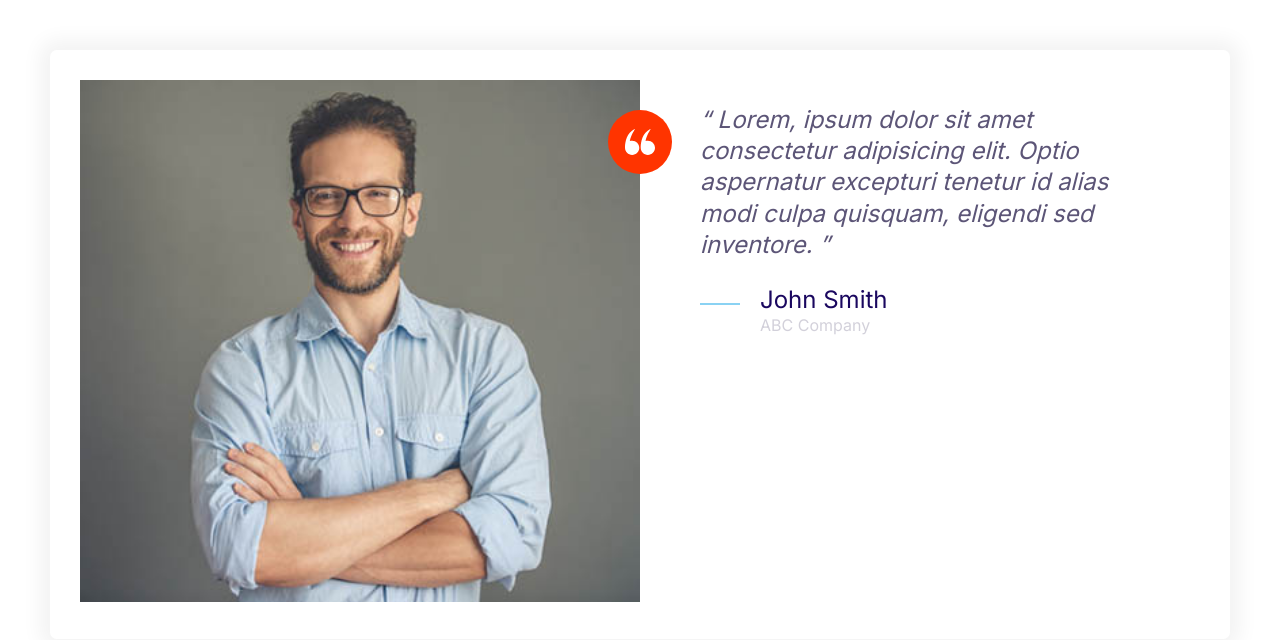
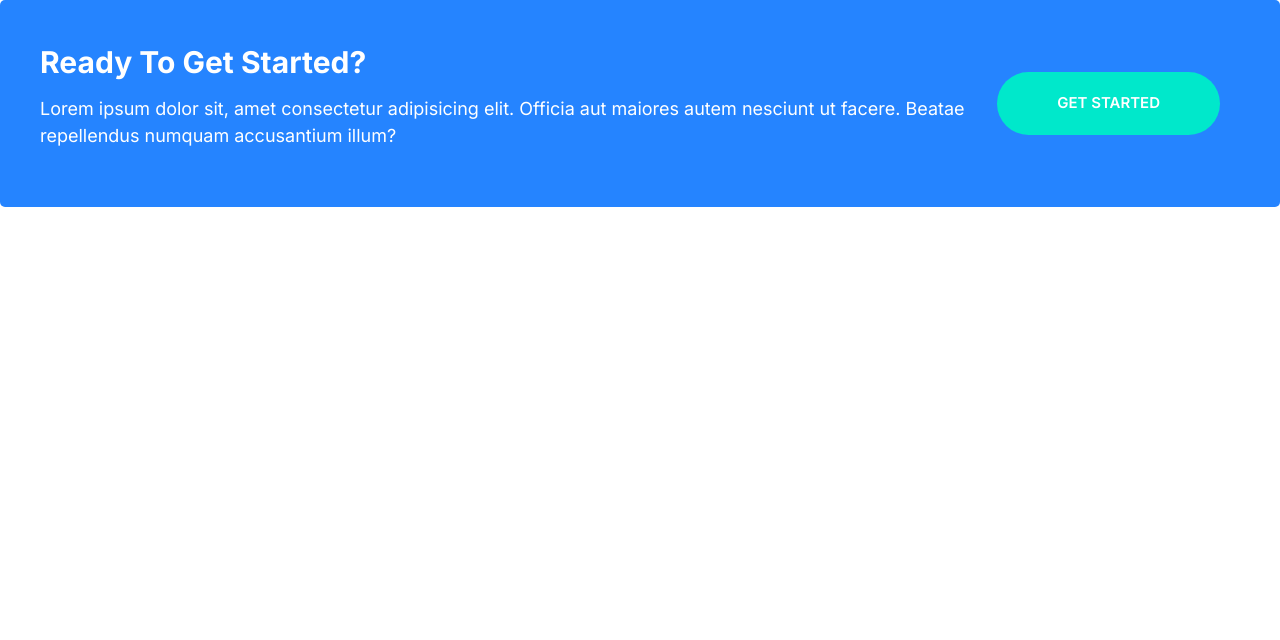
Before and after one commit to JamieNewson/mywebsitemoshify, a plain HTML site: page index.html in a window 1280 px wide. Drawn offline with Linux system fonts and the light colour scheme.

Commit message:
Build callout element.

```diff
--- a/css/styles.css
+++ b/css/styles.css
@@ -236,6 +236,11 @@ a {
 .btn--outline:hover {
   background: var(--color-heading);
   color: #fff;
+}
+
+.btn--stretched {
+  padding-left: 6rem;
+  padding-right: 6rem;
 }
 
 .btn--block {
@@ -492,3 +497,42 @@ a {
     margin-left: 6rem;
   }
 }
+
+/* Callouts */
+.callout {
+  padding: 4rem;
+  border-radius: 5px;
+}
+
+.callout__content {
+  text-align: center;
+}
+
+.callout--primary {
+  background: var(--color-primary);
+  color: white;
+}
+
+.callout__heading {
+  color: #fff;
+  margin-top: 0;
+  font-size: 3rem;
+}
+
+.callout .btn {
+  justify-self: center;
+  align-self: center;
+}
+
+@media screen and (min-width: 768px) {
+  .callout .grid--1x2 {
+    grid-template-columns: 1fr auto;
+  }
+  .callout__content {
+    text-align: left;
+  }
+  .callout .btn {
+    justify-self: start;
+    margin: 0 2rem;
+  }
+}
--- a/index.html
+++ b/index.html
@@ -13,37 +13,18 @@
     <link rel="stylesheet" href="css/normalize.css" />
     <link rel="stylesheet" href="css/styles.css" />
   </head>
-  <body style="padding: 5rem">
-    <div class="card testimonial">
+  <body>
+    <div class="callout callout--primary">
       <div class="grid grid--1x2">
-        <div class="testimonial__image">
-          <img src="images/testimonial.jpg" alt="A happy, smiling customer" />
-          <span class="icon-container icon-container--accent">
-            <svg class="icon icon--white icon--small">
-              <use xlink:href="images/sprite.svg#quotes"></use>
-            </svg>
-          </span>
+        <div class="callout__content">
+          <h2 class="callout__heading">Ready To Get Started?</h2>
+          <p>
+            Lorem ipsum dolor sit, amet consectetur adipisicing elit. Officia
+            aut maiores autem nesciunt ut facere. Beatae repellendus numquam
+            accusantium illum?
+          </p>
         </div>
-        <blockquote class="quote">
-          <p class="quote__text">
-            Lorem, ipsum dolor sit amet consectetur adipisicing elit. Optio
-            aspernatur excepturi tenetur id alias modi culpa quisquam, eligendi
-            sed inventore.
-          </p>
-          <footer>
-            <div class="media">
-              <div class="media__image">
-                <svg class="icon icon--primary quote__line">
-                  <use xlink:href="images/sprite.svg#line"></use>
-                </svg>
-              </div>
-              <div class="media__body">
-                <h3 class="media__title quote__author">John Smith</h3>
-                <p class="quote__company">ABC Company</p>
-              </div>
-            </div>
-          </footer>
-        </blockquote>
+        <a href="#" class="btn btn--secondary btn--stretched">Get Started</a>
       </div>
     </div>
   </body>
```
Also changed, not shown: components/testimonials.html (added, +32 -0 lines).
